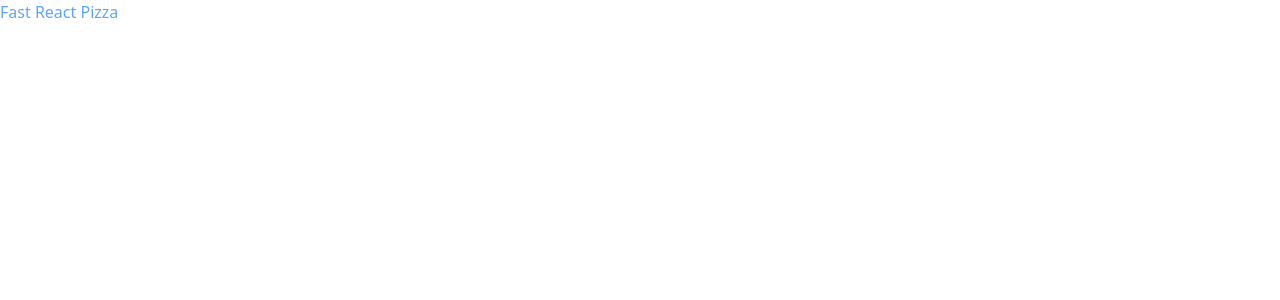
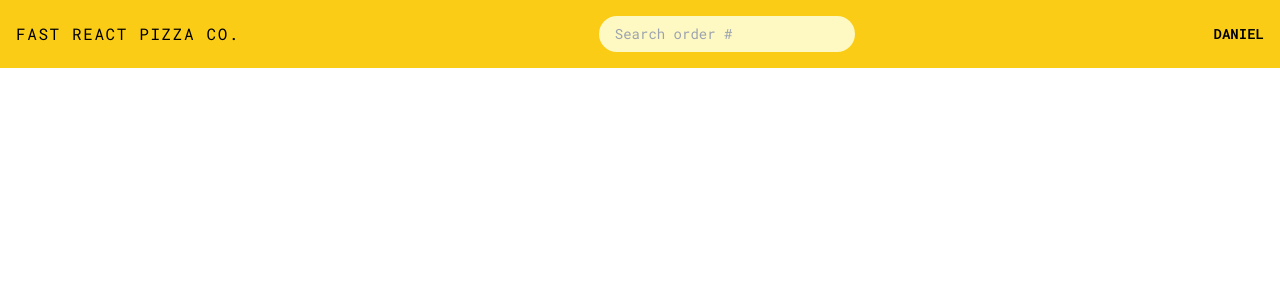
Before and after one commit to DanielArzani/fast-react-pizza, a React (Vite) app: page / in a window 1280 px wide. Shown: the top 300 px of the page. Built offline with nearby package versions, Linux system fonts and the light colour scheme.

Commit message:
Create and style the Header component

```diff
--- a/index.html
+++ b/index.html
@@ -33,10 +33,16 @@
     <link rel="icon" type="image/svg+xml" href="/vite.svg" />
 
     <!-- GOOGLE FONTS -->
+    <link rel="preconnect" href="https://fonts.googleapis.com" />
+    <link rel="preconnect" href="https://fonts.gstatic.com" crossorigin />
+    <link
+      href="https://fonts.googleapis.com/css2?family=Roboto+Mono:wght@100;200;300;400;500;600;700&display=swap"
+      rel="stylesheet"
+    />
 
     <title>Fast React Pizza</title>
   </head>
-  <body>
+  <body class="bg-stone-100 text-stone-700">
     <div id="root"></div>
     <script type="module" src="/src/main.tsx"></script>
   </body>
--- /dev/null
+++ b/src/components/Header/Header.tsx
@@ -0,0 +1,31 @@
+import React from 'react';
+
+function Header() {
+  return (
+    <header className='center flex flex-wrap items-center justify-between bg-yellow-400 p-4'>
+      <h1>
+        <a className='uppercase tracking-[.1em]' href='/'>
+          FAST REACT PIZZA CO.
+        </a>
+      </h1>
+
+      <form>
+        <label htmlFor='search_order' className='sr-only'>
+          Search order #
+        </label>
+
+        <input
+          className=' w-28 rounded-full bg-yellow-100 py-2 px-4 text-sm duration-300 focus:outline-none focus:ring focus:ring-yellow-500 focus:ring-opacity-50 sm:w-64 sm:focus:w-72'
+          type='search'
+          name='search_order'
+          id='search_order'
+          placeholder='Search order #'
+        />
+      </form>
+
+      <p className='text-sm font-semibold uppercase'>Daniel</p>
+    </header>
+  );
+}
+
+export default Header;
--- /dev/null
+++ b/src/components/Header/index.tsx
@@ -0,0 +1,2 @@
+export * from "./Header";
+export { default } from "./Header";
--- a/src/components/app/App.tsx
+++ b/src/components/app/App.tsx
@@ -1,11 +1,8 @@
 import React from 'react';
+import HomePage from '../../pages/HomePage';
 
 function App() {
-  return (
-    <header>
-      <h1 className='text-blue-400'>Fast React Pizza</h1>
-    </header>
-  );
+  return <HomePage />;
 }
 
 export default App;
--- a/src/index.css
+++ b/src/index.css
@@ -1,6 +1,91 @@
 @tailwind base;
 @tailwind components;
 @tailwind utilities;
+
+@layer base {
+  *,
+  *::before,
+  *:after {
+    box-sizing: border-box;
+    margin: 0;
+    padding: 0;
+  }
+  /* Reset margins */
+  body,
+  h1,
+  h2,
+  h3,
+  h4,
+  h5,
+  p,
+  figure,
+  picture {
+    margin: 0;
+  }
+  /* Allow percentage-based heights in the application */
+  html,
+  body {
+    height: 100%;
+  }
+  /* Typographic tweaks! Add accessible line-height Improve text rendering */
+  body {
+    line-height: 1.5;
+    -webkit-font-smoothing: antialiased;
+  }
+
+  h1,
+  h2,
+  h3,
+  h4,
+  h5,
+  h6,
+  p {
+    font-weight: 400;
+  }
+  /* Avoid text overflows */
+  p,
+  h1,
+  h2,
+  h3,
+  h4,
+  h5,
+  h6 {
+    overflow-wrap: break-word;
+  }
+  /* make images easier to work with */
+  img,
+  picture {
+    max-width: 100%;
+    display: block;
+  }
+  /* make form elements easier to work with */
+  input,
+  button,
+  textarea,
+  select {
+    font: inherit;
+  }
+  /* Create a root stacking context */
+  #root,
+  #__next {
+    isolation: isolate;
+  }
+  /* remove animations for people who've turned them off */
+  @media (prefers-reduced-motion: reduce) {
+    *,
+    *::before,
+    *::after {
+      animation-duration: 0.01ms !important;
+      animation-iteration-count: 1 !important;
+      transition-duration: 0.01ms !important;
+      scroll-behavior: auto !important;
+    }
+  }
+
+  body {
+    font-family: 'Roboto Mono', monospace;
+  }
+}
 
 @layer utilities {
   /**********************
@@ -31,4 +116,23 @@
       background-position: 0% 50%, 50% 50%, 100% 100%;
     }
   }
+
+  /**********************
+     COMMON TRANSITION
+  /**********************/
+  .transition-all {
+    transition-property: all;
+    transition-timing-function: cubic-bezier(0.4, 0, 0.2, 1);
+    transition-duration: 0.15s;
+  }
+
+  /**********************
+     CENTER COMPONENTS
+  /**********************/
+
+  .center {
+    box-sizing: content-box;
+    margin-inline: auto;
+    max-inline-size: 1480px;
+  }
 }
--- /dev/null
+++ b/src/pages/HomePage/HomePage.tsx
@@ -0,0 +1,8 @@
+import React from 'react';
+import Header from '../../components/Header';
+
+function HomePage() {
+  return <Header />;
+}
+
+export default HomePage;
--- /dev/null
+++ b/src/pages/HomePage/index.tsx
@@ -0,0 +1,2 @@
+export * from "./HomePage";
+export { default } from "./HomePage";
```
